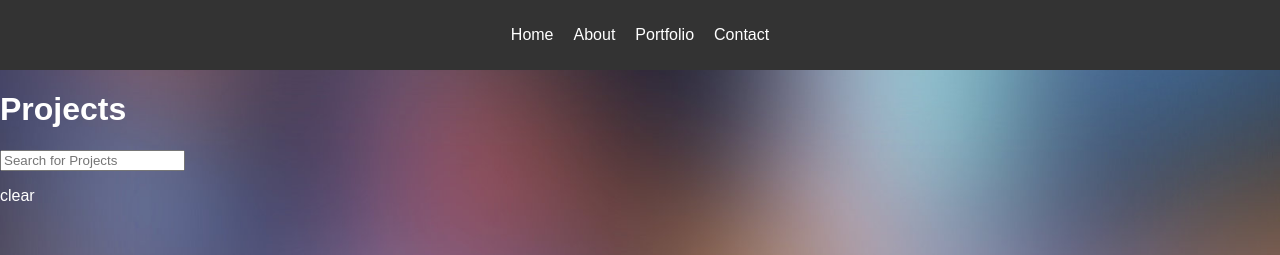
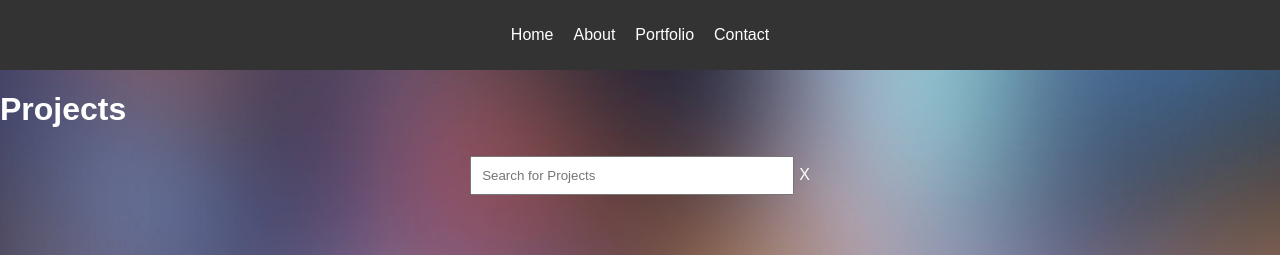
Before and after one commit to aguevara23/aguevara23.github.io, a React app: page /portfolio in a window 1280 px wide. Shown: the top 255 px of the page. Built offline with nearby package versions, Linux system fonts and the light colour scheme.

Commit message:
adjust search input

```diff
--- a/src/components/Portfolio/Portfolio.css
+++ b/src/components/Portfolio/Portfolio.css
@@ -6,5 +6,19 @@
   /* height: 80%; */
 }
 
-.Portfolio * {
+.SearchForm {
+  /* background: rgba(255, 0, 0, 0.5); */
+  text-align: center;
+  width: 100%;
 }
+
+.SearchInput {
+  width: 300px;
+  padding: 10px;
+  margin: 0 auto;
+}
+
+.Clear {
+  display: inline-block;
+  margin-left: 5px;
+}
--- a/src/components/Portfolio/Portfolio.js
+++ b/src/components/Portfolio/Portfolio.js
@@ -7,7 +7,7 @@ import projects from "../../data";
 
 class Portfolio extends Component {
   state = {
-    searchInput: [],
+    searchInput: "",
     projects: projects
   };
 
@@ -19,6 +19,9 @@ class Portfolio extends Component {
 
   submitHandler = event => {
     event.preventDefault();
+    if (!this.state.searchInput) {
+      return this.resetProjects();
+    }
     this.filterProjects();
   };
 
@@ -30,13 +33,16 @@ class Portfolio extends Component {
   };
 
   tokenizeWord = word => {
-    const token = word.replace(/[^\w\s]/gi, "").toLowerCase();
+    const token = word
+      .replace(/[^\w\s]/gi, "")
+      .toLowerCase()
+      .trim();
     return token;
   };
 
   resetProjects = () => {
     this.setState({
-      searchInput: null,
+      searchInput: "",
       projects: projects
     });
   };
@@ -56,13 +62,20 @@ class Portfolio extends Component {
     return (
       <div>
         <h1>Projects</h1>
-        <form onSubmit={event => this.submitHandler(event)}>
+        <form
+          className={classes.SearchForm}
+          onSubmit={event => this.submitHandler(event)}
+        >
           <input
+            className={classes.SearchInput}
             value={this.state.searchInput}
+            type="text"
             onChange={event => this.changeInputHandler(event)}
             placeholder="Search for Projects"
           />
-          <p onClick={this.resetProjects}>clear</p>
+          <p className={classes.Clear} onClick={this.resetProjects}>
+            X
+          </p>
         </form>
         <div className={classes.Portfolio}>{portfolioProjects}</div>
       </div>
--- a/src/data.js
+++ b/src/data.js
@@ -8,7 +8,7 @@ const projects = [
     path: "/portfolio/real-estate",
     images: ["realestate.png"],
     description: "This is a sample redesign for a real-estate agency.",
-    tags: ["html", "css", "js", "javascript", "gulp", "postCSS"]
+    tags: ["html", "css", "js", "javascript", "gulp", "postcss"]
   },
   {
     title: "Interior Design",
@@ -20,7 +20,7 @@ const projects = [
     images: ["interiordesign.png"],
     description:
       "A redesign of a portfolio website for an interior design company based in Arlington, VA. Built, with React, Redux, and React Router, and styled with PostCSS.",
-    tags: ["react", "redux", "react router", "postCSS"]
+    tags: ["react", "redux", "react router", "css", "postcss"]
   },
   {
     title: "Wischen",
@@ -32,7 +32,7 @@ const projects = [
     images: ["wischen.png"],
     description:
       "A React app that allows the user to find movies from TheMovieDB to add to a personal watchlist.",
-    tags: ["react", "redux", "react router", "css modules"]
+    tags: ["react", "redux", "react router", "css", "css modules"]
   },
   {
     title: "Dribbble 01",
```
